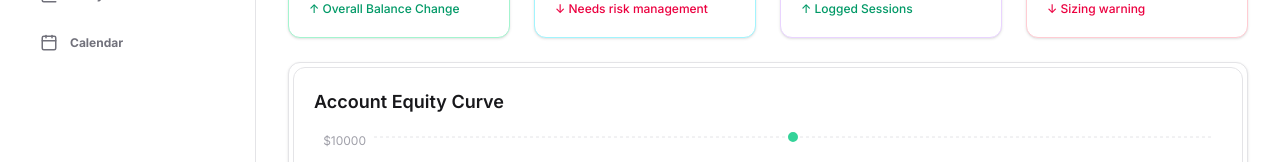
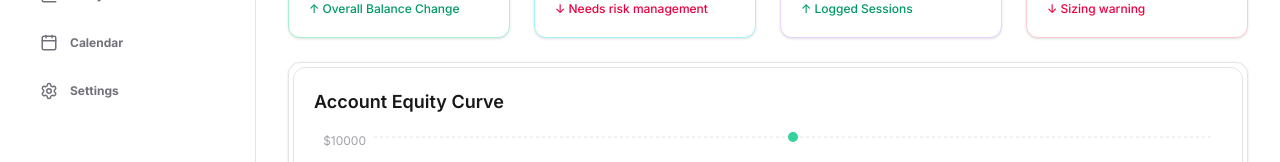
Before and after one commit to jitsmep/trading-journal, a Next.js app: page / in a window 1280 px wide. Shown: the part 229-391 px from the top of the page. Built offline with nearby package versions, Linux system fonts and the light colour scheme.

Commit message:
Update Sidebar.tsx

```diff
--- a/src/components/Sidebar.tsx
+++ b/src/components/Sidebar.tsx
@@ -8,6 +8,7 @@ import {
   BookOpen,
   BarChart3,
   Calendar,
+  Settings,
   Menu,
   X
 } from "lucide-react";
@@ -24,6 +25,7 @@ export default function Sidebar() {
     { name: "Journal", href: "/journal", icon: <BookOpen size={18} /> },
     { name: "Analytics", href: "/analytics", icon: <BarChart3 size={18} /> },
     { name: "Calendar", href: "/calendar", icon: <Calendar size={18} /> },
+    { name: "Settings", href: "/settings", icon: <Settings size={18} /> },
   ];
 
   return (
```
